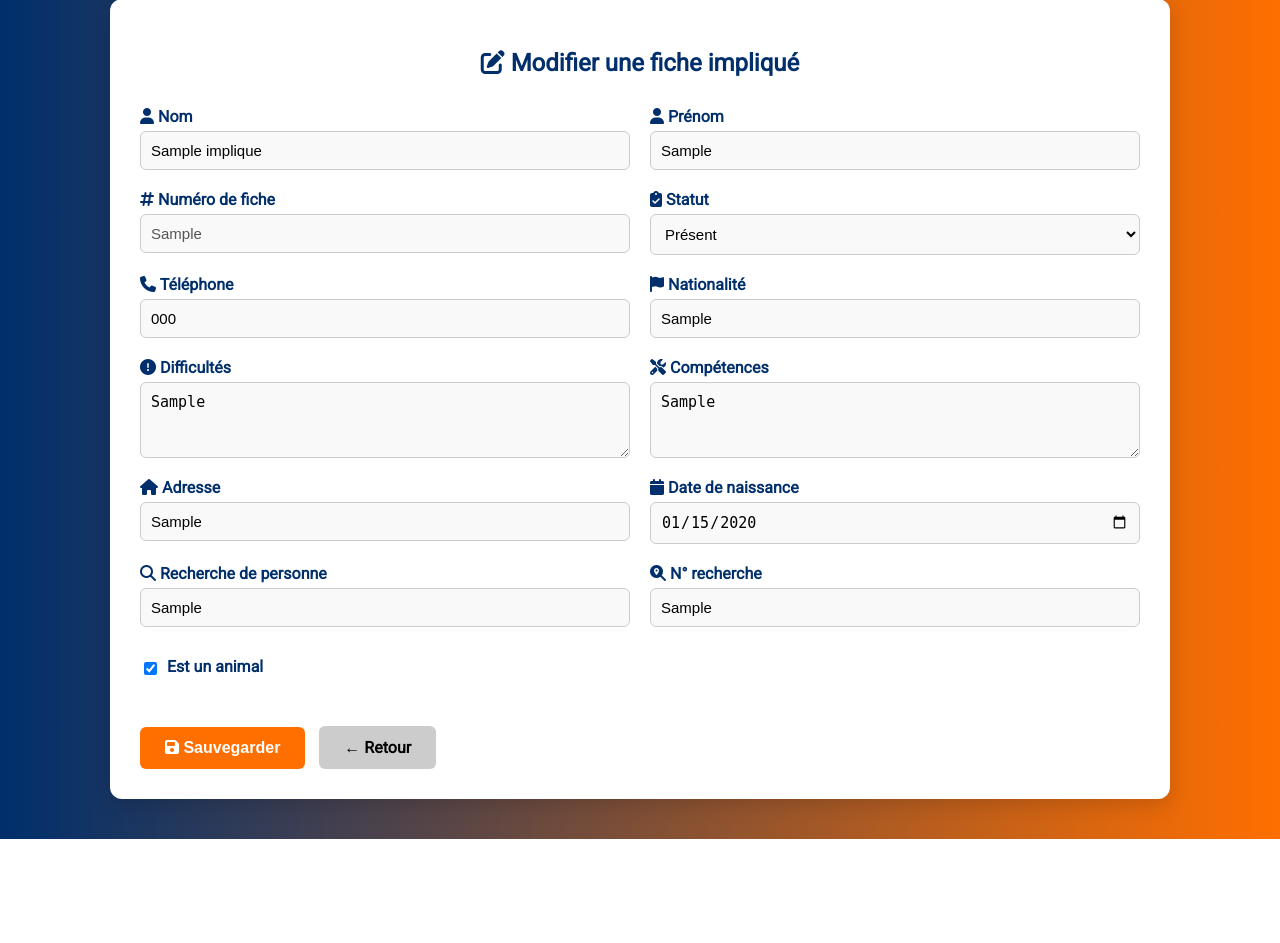
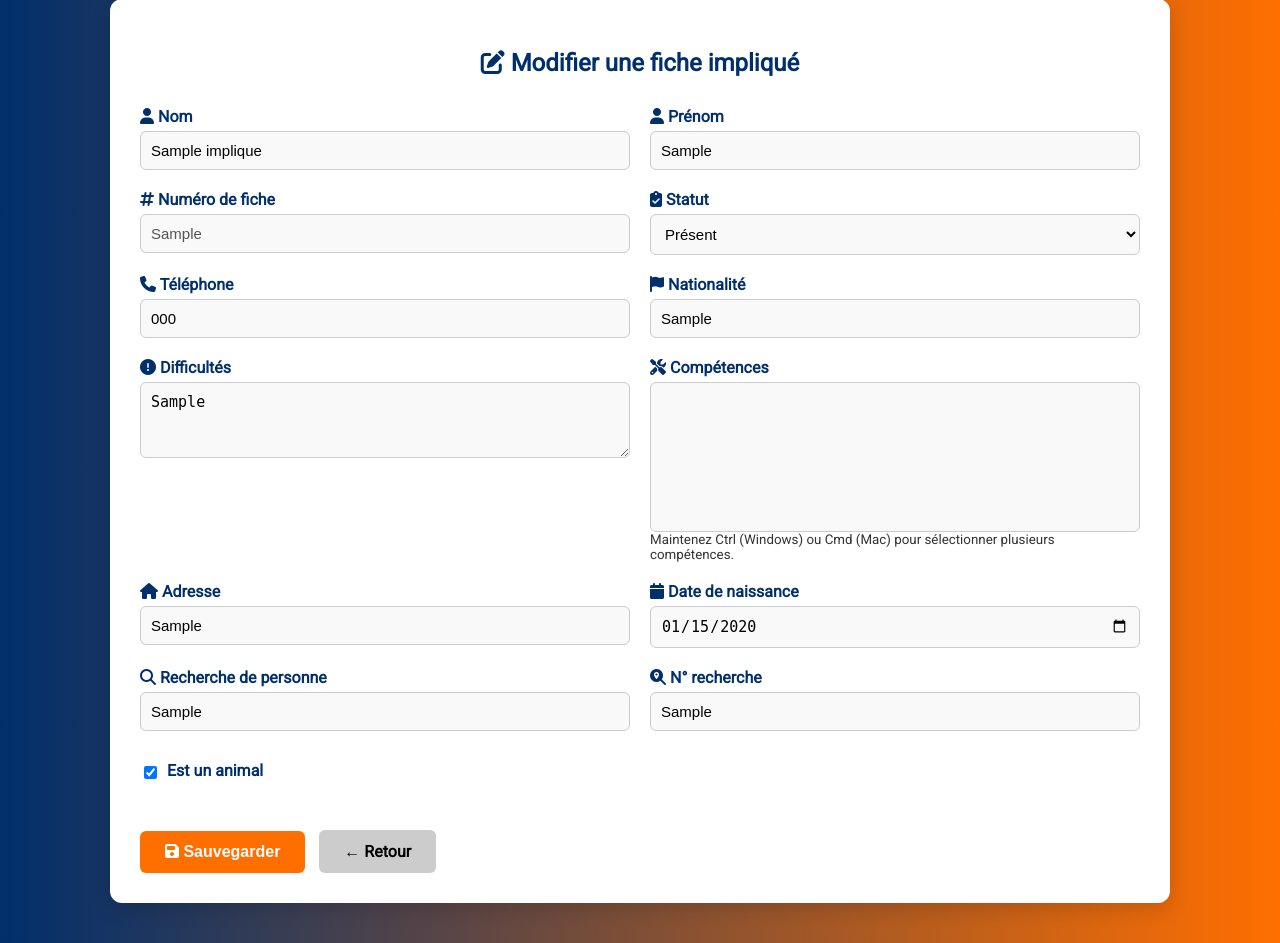
Before and after one commit to protec38/CAI, a Flask app: page /fiche/edit/1 in a window 1280 px wide. Shown: the part 41-984 px from the top of the page. Before the commit the page ends 880 px from the top, so only its background shows below. Run offline with Flask 3, Linux system fonts and the light colour scheme; the visitor is signed in with stand-in values (Sample User, id 1); tables that the repository leaves empty hold one stand-in row (values such as "Sample post"); lists and menus that the app fills with data are empty.

Commit message:
Update fiche_edit.html

```diff
--- a/app/templates/fiche_edit.html
+++ b/app/templates/fiche_edit.html
@@ -4,8 +4,6 @@
     <meta charset="UTF-8">
     <title>Modifier une fiche impliqué</title>
     <meta name="viewport" content="width=device-width, initial-scale=1">
-
-    <!-- Fonts + Icons -->
     <link href="https://fonts.googleapis.com/css2?family=Roboto&display=swap" rel="stylesheet">
     <link href="https://cdnjs.cloudflare.com/ajax/libs/font-awesome/6.4.0/css/all.min.css" rel="stylesheet">
 
@@ -162,9 +160,16 @@
             <textarea name="difficulte" rows="3">{{ fiche.difficultes }}</textarea>
         </div>
 
+        <!-- ✅ Liste déroulante multiple avec pré-sélection -->
         <div class="form-group">
-            <label for="competence"><i class="fas fa-tools"></i> Compétences</label>
-            <textarea name="competence" rows="3">{{ fiche.competences }}</textarea>
+            <label for="competences"><i class="fas fa-tools"></i> Compétences</label>
+            <select name="competences" id="competences" multiple>
+                {% set selected_competences = fiche.competences.split(',') if fiche.competences else [] %}
+                {% for c in competences_list %}
+                    <option value="{{ c }}" {% if c in selected_competences %}selected{% endif %}>{{ c }}</option>
+                {% endfor %}
+            </select>
+            <small>Maintenez Ctrl (Windows) ou Cmd (Mac) pour sélectionner plusieurs compétences.</small>
         </div>
 
         <div class="form-group">
```
